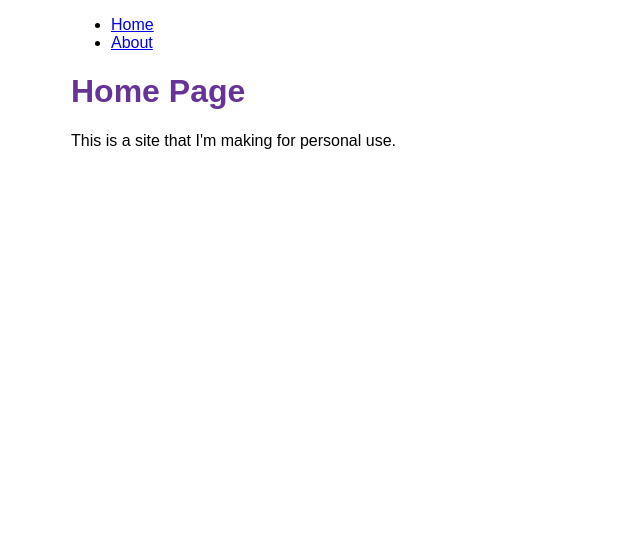
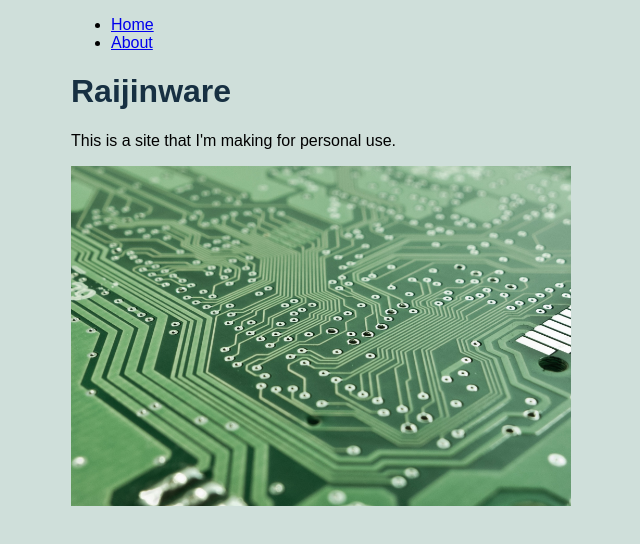
Before and after one commit to raijinware/raijinware-site, a Gatsby site: page / in a window 1280 px wide. Shown: the whole page, without its empty margins (319-959 px from the left). Built offline with nearby package versions, Linux system fonts and the light colour scheme; Gatsby itself is replaced by a stand-in of ours.

Commit message:
Added static images

```diff
--- a/gatsby-config.js
+++ b/gatsby-config.js
@@ -11,6 +11,9 @@ module.exports = {
       options: {
         lang: 'en-US'
       }
-    }
+
+    },
+    "gatsby-plugin-image",
+    "gatsby-plugin-sharp",
   ],
 }
--- a/package.json
+++ b/package.json
@@ -17,6 +17,9 @@
   "dependencies": {
     "gatsby": "^5.13.7",
     "gatsby-plugin-html-attributes": "^1.0.5",
+    "gatsby-plugin-image": "^3.13.1",
+    "gatsby-plugin-sharp": "^5.13.1",
+    "gatsby-source-filesystem": "^5.13.1",
     "react": "^18.2.0",
     "react-dom": "^18.2.0"
   }
--- a/src/components/layout.module.css
+++ b/src/components/layout.module.css
@@ -5,7 +5,11 @@
   }
 
 .heading {
-    color: rebeccapurple;
+    color: #173042;
+    /*color: #236477;*/
+    /*color: #cfdfda;*/
+    /*color: #7cad3e;*/
+    /*color: #4a6c2f;*/
 }
 .nav-links {
     display: flex;
@@ -18,3 +22,7 @@
 .nav-link-text {
     color: black;
 }
+
+body{
+    background-color: #cfdfda;
+}
--- a/src/pages/index.js
+++ b/src/pages/index.js
@@ -1,13 +1,18 @@
 // Step 1: Import React
 import * as React from 'react'
 import Layout from '../components/layout'
+import { StaticImage } from 'gatsby-plugin-image'
 
 // Step 2: Define your component
 const IndexPage = () => {
   return (
     <>
-      <Layout pageTitle="Home Page">
+      <Layout pageTitle="Raijinware">
         <p>This is a site that I'm making for personal use.</p>
+        <StaticImage
+        alt="A closeup picture of a motherboard"
+        src="../images/Mobo.jpg"
+        />
       </Layout>
     </>
   )
```
Also changed, not shown: README.md, src/images/Codingmultipletabs.png (added), src/images/Cybergeometry.jpg (added), src/images/Mobo.jpg (added), src/images/icon.png (deleted), 1 other file. Lines whose indentation alone changed are shown as unchanged.
